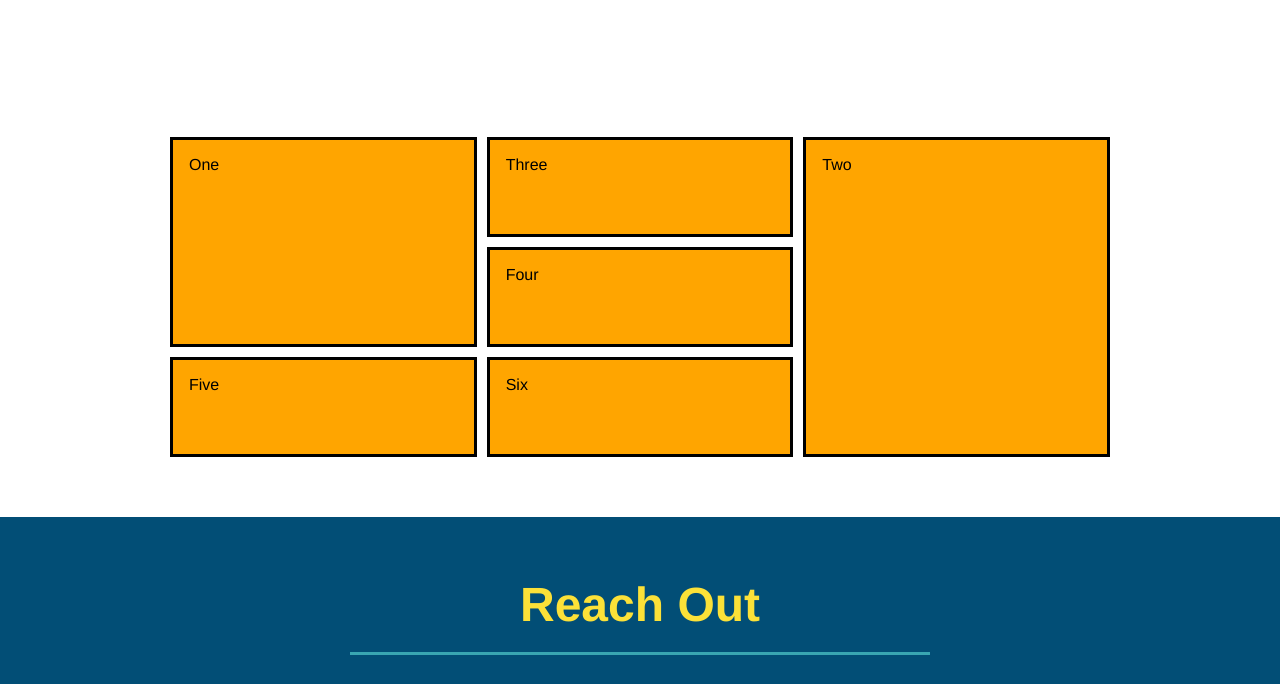
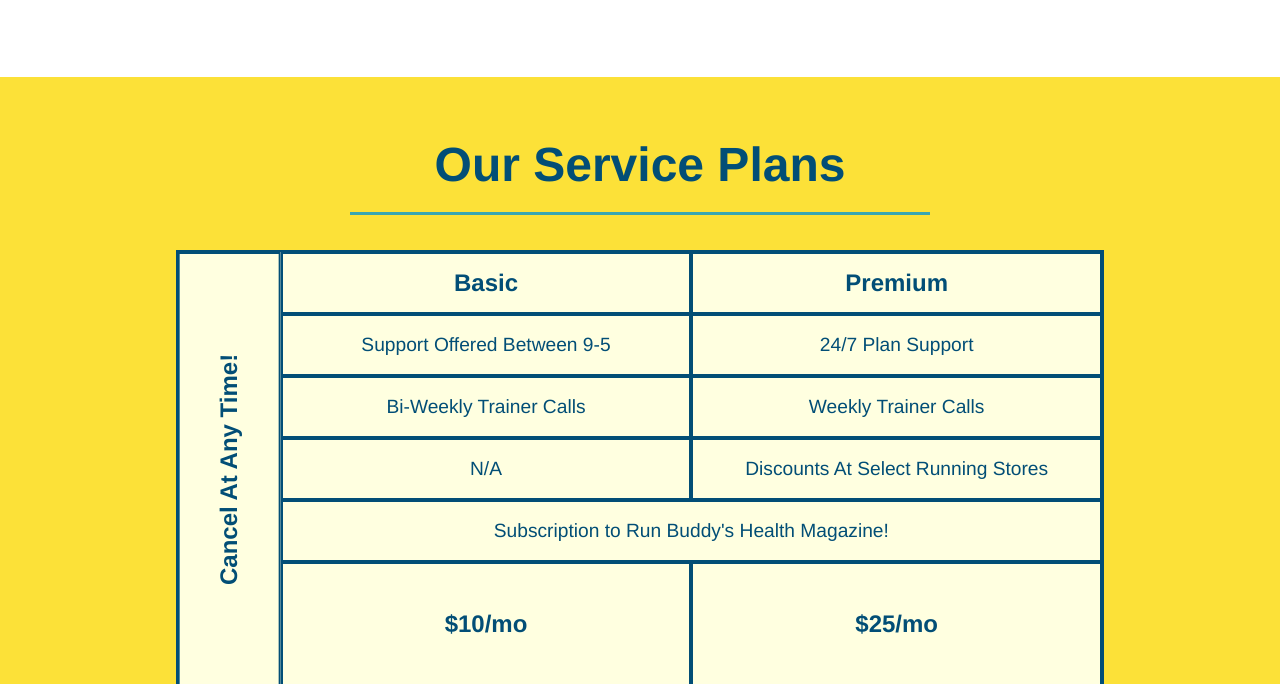
Before and after one commit to akaser23/run-buddy, a plain HTML site: page index.html in a window 1280 px wide. Shown: the part 3104-3788 px from the top of the page. Drawn offline with Linux system fonts and the light colour scheme.

Commit message:
grid text added

```diff
--- a/assets/css/style.css
+++ b/assets/css/style.css
@@ -357,36 +357,62 @@ section {
   display: flex;
 }
 
+/* Service styles begin*/
+
+.services {
+  background: #fce138;
+}
+
+.service-grid-wrapper {
+  display: flex;
+  width: 100%;
+  justify-content: center;
+}
+
 .service-grid-container {
-  max-width: 940px;
-  margin: 0 auto;
+  background: lightyellow;
+  width: 80%;
   display: grid;
-  grid-template-columns: repeat(3, 1fr);
-  grid-template-rows: repeat(3, 100px);
-  grid-gap: 10px;
+  /* repeat(iterator, size) */
+  grid-template-columns: 1fr repeat(2, 4fr);
+  grid-template-rows: repeat(5, 1fr) 2fr;
+  border: 2px solid #024e76;
+  color:  #024e76;
+  font-size: 1.2rem;
 }
 
 .service-grid-item {
-  background-color: orange;
-  border: solid;
-  padding: 1em;
-  color: black;
+  padding: 15px 0;
+  border: 2px solid #024e76;
+  display: flex;
+  align-items: center;
+  justify-content: center;
+  text-align: center;
 }
 
-.box1 {
-  grid-column-start: 1;
-  grid-column-end: 2;
-  grid-row-start: 1;
-  grid-row-end: 3;
+/* specific match */
+.service-grid-item.basic {
+  grid-column: 2 / span 1;
 }
 
-.box2 {
-  grid-column: 3/4;
-  grid-row: 1/-1;
+.service-grid-item.both {
+  grid-column: 2 / span 2;
 }
 
 .grid-container {
   justify-items: start | end | center | stretch;
+}
+
+.service-grid-item.cancel {
+  writing-mode: vertical-lr;
+  grid-column: 1;
+  grid-row: 1 / -1;
+  transform: rotate(180deg);
+}
+
+.grid-head, .grid-price, .service-grid-item.cancel {
+  font-size: 1.5rem;
+  font-weight: bold;
 }
 
 /* MEDIA QUERY FOR SMALLER DESKTOP SCREENS AND SMALLER */
--- a/index.html
+++ b/index.html
@@ -203,15 +203,60 @@
             </div>
         </section>
 
-        <section id="service-plans" calss="services">
-            <div class="service-grid-container">
-                <div class="service-grid-item box1">One</div>
-                <div class="service-grid-item box2">Two</div>
-                <div class="service-grid-item box3">Three</div>
-                <div class="service-grid-item box4">Four</div>
-                <div class="service-grid-item box5">Five</div>
-                <div class="service-grid-item box6">Six</div>
-            </div>
+        <section id="service-plans" class="services">
+            <h2 class="section-title secondary-border">
+                Our Service Plans
+            </h2>
+            <div class="service-grid-wrapper">
+                <div class="service-grid-container">
+                    <!-- Headers -->
+                        <div class="service-grid-item grid-head basic">
+                            Basic
+                        </div>
+                        <div class="service-grid-item grid-head premium">
+                            Premium
+                        </div>
+                    <!-- Body -->
+                    <div class="service-grid-item basic">
+                        Support Offered Between 9-5
+                    </div>
+
+                    <div class="service-grid-item premium">
+                        24/7 Plan Support
+                    </div>
+
+                    <div class="service-grid-item basic">
+                        Bi-Weekly Trainer Calls
+                    </div>
+
+                    <div class="service-grid-item premium">
+                        Weekly Trainer Calls
+                    </div>
+
+                    <div class="service-grid-item basic">
+                        N/A
+                    </div>
+
+                    <div class="service-grid-item premium">
+                        Discounts At Select Running Stores
+                    </div>
+
+                    <div class="service-grid-item both">
+                        Subscription to Run Buddy's Health Magazine!
+                    </div>
+
+                    <div class="service-grid-item grid-price basic">
+                        $10/mo
+                    </div>
+
+                    <div class="service-grid-item grid-price premium">
+                        $25/mo
+                    </div>
+
+                    <div class="service-grid-item cancel">
+                        Cancel At Any Time!
+                    </div>
+                </div>
         </section>
          <!-- "reach out" section -->
         <section id="reach-out" class="contact">
```
